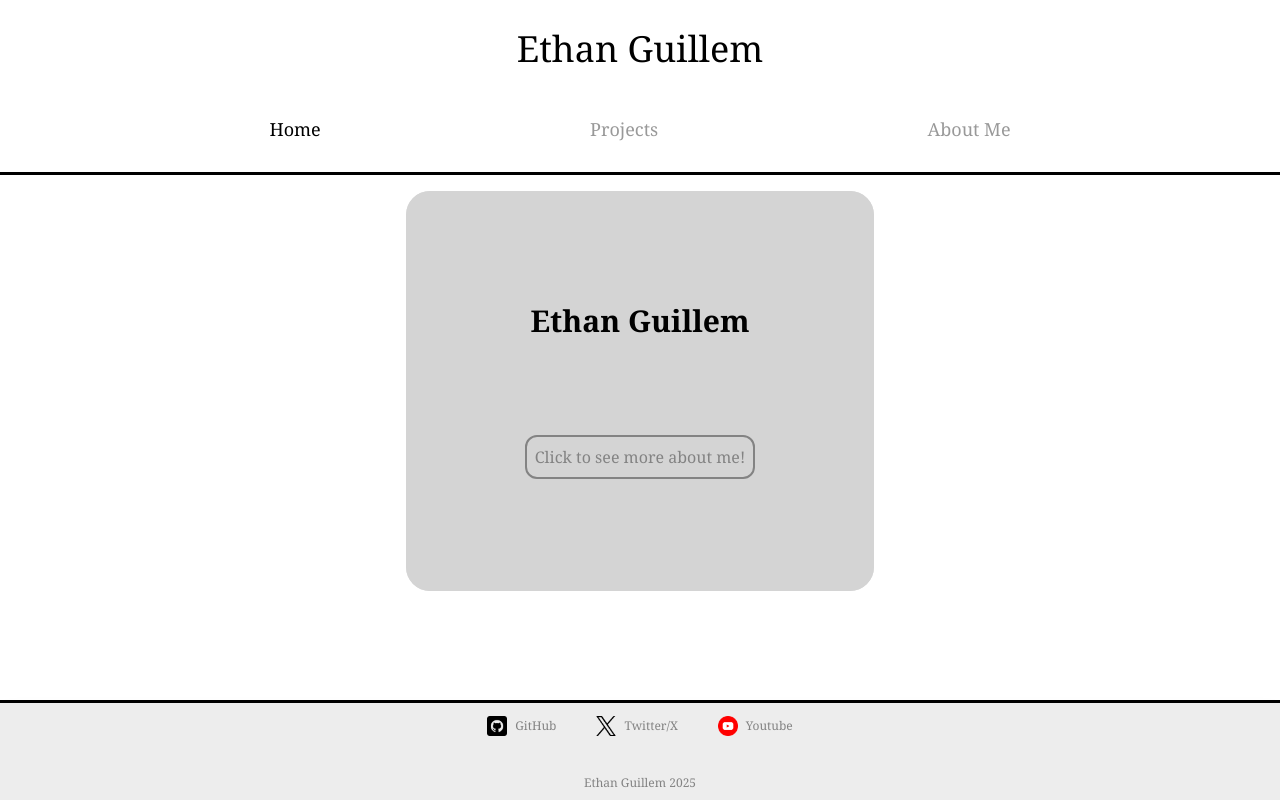
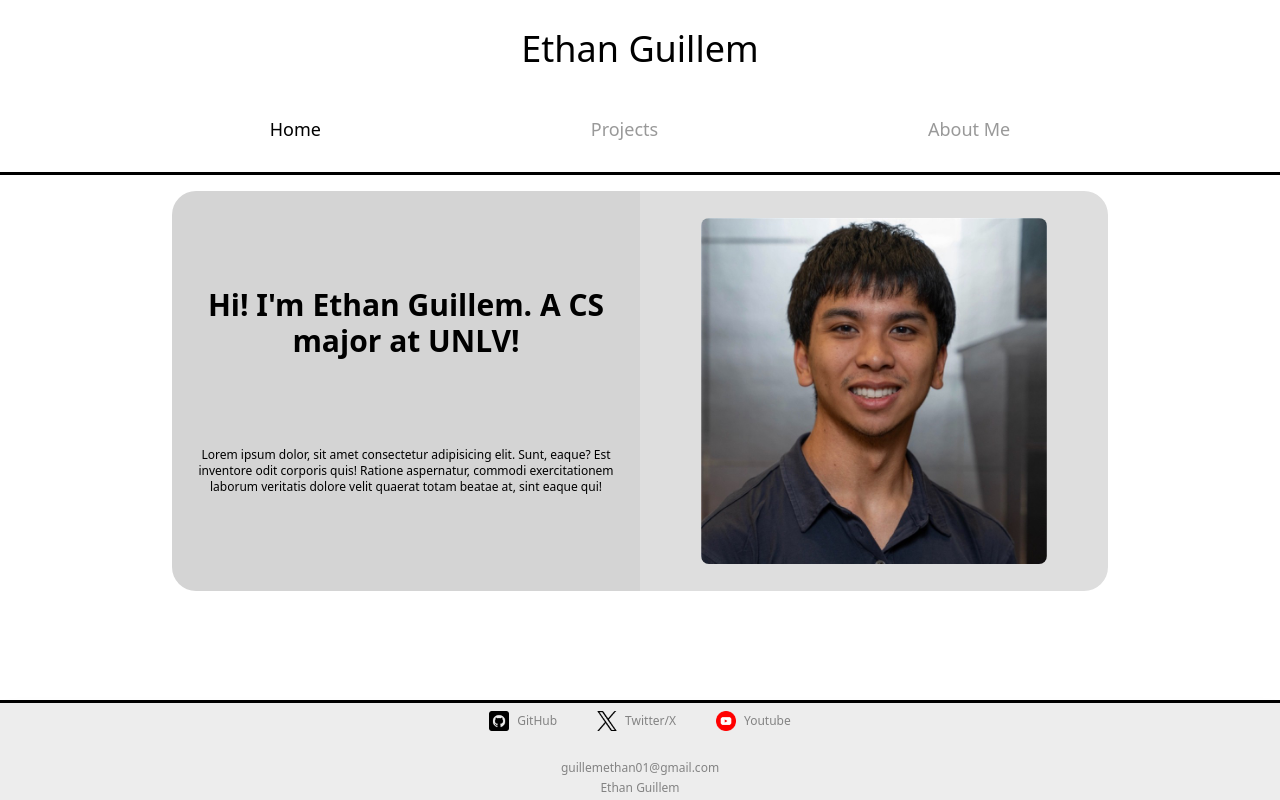
Before and after one commit to ethanvfour/portfolio, a React app: page / in a window 1280 px wide. Built offline with nearby package versions, Linux system fonts and the light colour scheme; the HTML template or start-up script is replaced by a standard one.

Commit message:
feat: update components with improved styling, accessibility, and content

```diff
--- a/src/App.jsx
+++ b/src/App.jsx
@@ -47,7 +47,7 @@ function App() {
 
   return (
     <BrowserRouter basename={import.meta.env.BASE_URL}>
-      <div className="flex flex-col min-h-screen font-serif">
+      <div className="flex flex-col min-h-screen font-normal">
         {/* Header section with site title and navigation */}
         <header className="w-full sm:min-h-[100px] md:min-h-[150px] lg:min-h-[175px] bg-[#FFFFFF] mx-auto flex flex-col justify-evenly items-center border-b-3">
           <div className="text-4xl text-center ">Ethan Guillem</div>
@@ -109,9 +109,15 @@ function App() {
               ))}
             </ul>
           </div>
-          <br></br>
+          <br />
+          <a
+            className="text-center text-[#838383]"
+            href="mailto:guillemethan01@gmail.com"
+          >
+            <span className="cursor-pointer">guillemethan01@gmail.com</span>
+          </a>
           <h1 className="w-full text-center text-[#838383]">
-            Ethan Guillem 2025
+            Ethan Guillem
           </h1>
         </footer>
       </div>
--- a/src/components/AboutMe.jsx
+++ b/src/components/AboutMe.jsx
@@ -19,10 +19,10 @@ function AboutMe(props) {
           <b>About me</b>
         </h1>
         <p className="">
-          Hi! I'm a passionate web developer who loves building interactive and
-          user-friendly applications with React. I enjoy learning new
-          technologies and solving challenging problems. When I'm not coding,
-          you can find me exploring nature or reading tech blogs.
+          Lorem ipsum dolor sit amet, consectetur adipisicing elit. Corporis,
+          accusantium. Possimus nulla consequuntur maxime perspiciatis maiores
+          delectus expedita nobis deleniti! Veritatis impedit debitis laborum
+          quidem quaerat perferendis iusto totam vel!
         </p>
       </div>
     </div>
--- a/src/components/Home.jsx
+++ b/src/components/Home.jsx
@@ -10,49 +10,53 @@ import me from "../assets/ethan.jpg";
  * @param {props.setterForStyle} setter function for style.
  */
 function Home(props) {
+  const [openOrNot, setOpenOrNot] = useState(false);
+  const [msgOnScreen, setMsgOnScreen] = useState("");
+  const openingMsg = "Hi! I'm Ethan Guillem. A CS major at UNLV!";
+  const openingSpan = useRef(0);
+
   useEffect(() => {
     document.title = props.name;
     props.setterForStyle(props.name);
   }, [props, props.name]);
 
-  const h2Element = useRef(0),
-    bio = useRef(0);
+  useEffect(() => {
+    const sleep = (ms) => new Promise((resolve) => setTimeout(resolve, ms));
 
-  const [openOrNot, setOpenOrNot] = useState(false);
-  /* for the cool animation at the top */
+    (async () => {
+      for (let i = 0; i < openingMsg.length; i++) {
+        setMsgOnScreen((m) => m + openingMsg[i]);
+        await sleep(40);
+      }
+      await sleep(750);
+      setOpenOrNot(true);
+    })();
+  }, []);
+
   return (
     <div className="flex flex-col justify-center items-center p-3 w-full h-full transition-all duration-250">
       <div
         id="info-about-me"
-        className="flex justify-between h-[400px] w-[75%]"
+        className="flex justify-center h-[400px] w-[75%] "
       >
         <div
           className={`relative w-2/4 p-4 flex flex-col items-center text-center justify-evenly rounded-bl-3xl rounded-tl-3xl transition-all duration-1000 ${
-            openOrNot ? "" : "rounded-br-3xl rounded-tr-3xl translate-x-1/2"
+            openOrNot ? "" : " rounded-br-3xl rounded-tr-3xl translate-x-1/2"
           } bg-[#d4d4d4] z-20`}
           role="region"
           aria-labelledby="home-name"
         >
-          <h2 className="text-3xl font-bold" ref={h2Element}>
-            <span id="home-name">Ethan Guillem</span>
+          <h2 className="text-3xl font-bold">
+            <span id="home-name" ref={openingSpan}>
+              {msgOnScreen}
+            </span>
           </h2>
-          <button
-            className={`hover:text-[#000000] focus:text-[#000000] text-[#838383] transition-all duration-250 border-[#838383] hover:border-[#000000] hover:scale-105 border-2 p-2 rounded-xl ${
-              openOrNot ? "hidden" : ""
-            }`}
-            aria-expanded={openOrNot}
-            aria-controls="home-bio"
-            aria-label={openOrNot ? "Hide bio" : "Show bio"}
-            onClick={() => {
-              setOpenOrNot(true);
-            }}
-          >
-            Click to see more about me!
-          </button>
+
           <p
             id="home-bio"
-            className={`mt-2 text-xs ${openOrNot ? "" : "hidden"}`}
-            ref={bio}
+            className={`mt-2 text-xs transition-all duration-500 ${
+              openOrNot ? "" : "opacity-0"
+            }`}
             role="region"
             aria-hidden={!openOrNot}
           >
@@ -79,9 +83,6 @@ function Home(props) {
             tabIndex={0}
             role="button"
             aria-pressed={openOrNot}
-            onClick={() => {
-              setOpenOrNot(false);
-            }}
           />
         </div>
       </div>
--- a/src/components/Projects.jsx
+++ b/src/components/Projects.jsx
@@ -36,6 +36,7 @@ const projects = [
  */
 function Card(props) {
   const [showImg, setShowImg] = useState(false);
+  const safeId = props.name.replace(/\s+/g, "-").toLowerCase();
   //for the button to show the gif if the screen is too small
 
   return (
@@ -43,11 +44,13 @@ function Card(props) {
       className={`relative flex w-[75%] min-h-[300px] border-3 mb-11 rounded-lg shadow-2xl ${
         props.left ? "lg:flex-row" : "lg:flex-row-reverse"
       } flex-col items-center justify-center`}
+      role="group"
+      aria-labelledby={`title-${safeId}`}
     >
       <div
         className={`lg:w-[50%] w-[80%] flex flex-col justify-center items-center`}
       >
-        <div className="text-2xl text-center">{props.name}</div>
+        <div id={`title-${safeId}`} className="text-2xl text-center">{props.name}</div>
         <div className="text-center p-3">{props.desc}</div>
       </div>
       <div className={` w-[50%] flex flex-col items-center justify-evenly`}>
@@ -62,6 +65,9 @@ function Card(props) {
         <button
           className="lg:hidden border-black m-2 rounded-lg p-1 border-3 hover:scale-105 transition-all duration-250"
           onClick={() => setShowImg(true)}
+          aria-expanded={showImg}
+          aria-controls={`hidden-box-${safeId}`}
+          aria-label={`Show ${props.name} demo`}
         >
           <p>{`Click to see the ${props.name} in action!`}</p>
         </button>
@@ -78,10 +84,13 @@ function Card(props) {
       </div>
 
       <div
-        id="hidden_box"
-        className={`${
-          !showImg ? "hidden" : ""
-        } lg:hidden absolute z-50 w-[95%] h-[95%] bg-[#FFFFFF] rounded-lg shadow-md shadow-[#211f1f] flex justify-center flex-col items-center p-2`}
+        id={`hidden-box-${safeId}`}
+        className={`${!showImg ? "hidden" : ""} lg:hidden absolute z-50 w-[95%] h-[95%] bg-[#FFFFFF] rounded-lg shadow-md shadow-[#211f1f] flex justify-center flex-col items-center p-2`}
+        role="dialog"
+        aria-modal="true"
+        aria-labelledby={`title-${safeId}`}
+        aria-hidden={!showImg}
+        tabIndex={-1}
       >
         <img
           src={props.gifSrc}
@@ -92,6 +101,7 @@ function Card(props) {
           id="exit"
           className="absolute top-2 right-2 hover:text-[#ffffff] focus:text-[#ffffff] text-[#cccccc] transition-all duration-250 bg-black p-1 rounded-md"
           onClick={() => setShowImg(false)}
+          aria-label={`Close ${props.name} demo`}
         >
           Close
         </button>
```
